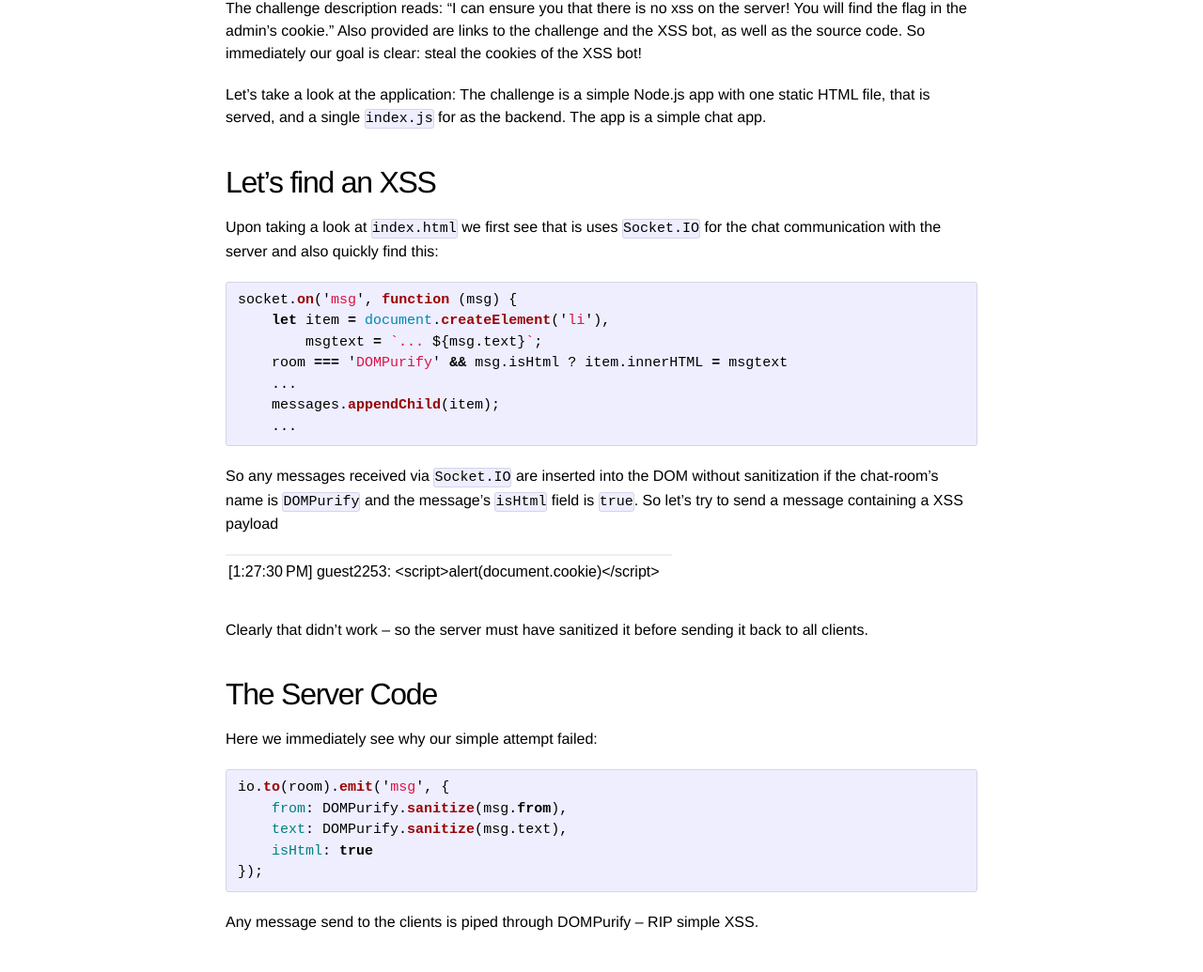
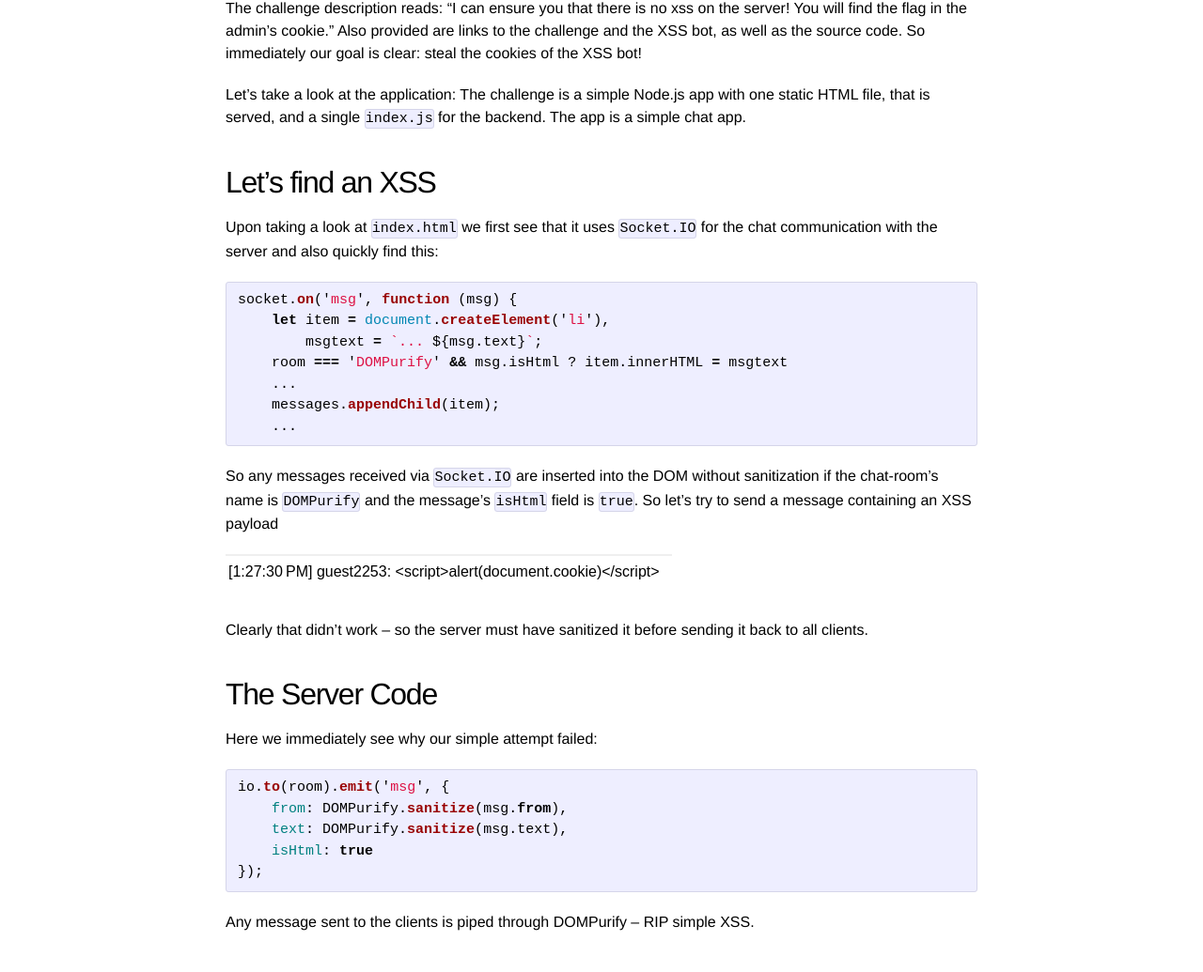
Before and after one commit to kitctf/www, a Jekyll site: the page built from _posts/2023-01-16-rwctf2023-chatuwu.md, in a window 1280 px wide and 1400 px high. Shown: the part 345-1380 px from the top of the window at 94% size. Built offline with Jekyll 4.4.1, drawn with Linux system fonts in a browser that asks for light colours; some of the changed text lies outside the part shown.

Commit message:
Fix typos.

````diff
--- a/_posts/2023-01-16-rwctf2023-chatuwu.md
+++ b/_posts/2023-01-16-rwctf2023-chatuwu.md
@@ -12,11 +12,11 @@ We participated as part of the [Sauercloud](https://ctftime.org/team/54748) CTF
 The challenge description reads: "I can ensure you that there is no xss on the server! You will find the flag in the admin's cookie." Also provided are links to the challenge and the XSS bot, as well as the source code. So immediately our goal is clear: steal the cookies of the XSS bot!
 
 Let's take a look at the application:
-The challenge is a simple Node.js app with one static HTML file, that is served, and a single `index.js` for as the backend. The app is a simple chat app.
+The challenge is a simple Node.js app with one static HTML file, that is served, and a single `index.js` for the backend. The app is a simple chat app.
 
 ## Let's find an XSS
 
-Upon taking a look at `index.html` we first see that is uses `Socket.IO` for the chat communication with the server and also quickly find this:
+Upon taking a look at `index.html` we first see that it uses `Socket.IO` for the chat communication with the server and also quickly find this:
 ```js
 socket.on('msg', function (msg) {
     let item = document.createElement('li'),
@@ -28,7 +28,7 @@ socket.on('msg', function (msg) {
 ```
 
 So any messages received via `Socket.IO` are inserted into the DOM without sanitization if the chat-room's name is `DOMPurify` and the message's `isHtml` field is `true`.
-So let's try to send a message containing a XSS payload
+So let's try to send a message containing an XSS payload
 
 ![Screenshot escaped Message](/imgs/rwctf23-chatuwu-escaped-message.png)
 
@@ -44,7 +44,7 @@ io.to(room).emit('msg', {
     isHtml: true
 });
 ```
-Any message send to the clients is piped through DOMPurify -- RIP simple XSS.
+Any message sent to the clients is piped through DOMPurify -- RIP simple XSS.
 
 ## A Different Approach
 
````
Also changed, not shown: other parts of _posts/2023-01-16-rwctf2023-chatuwu.md (+1 -1 lines).
